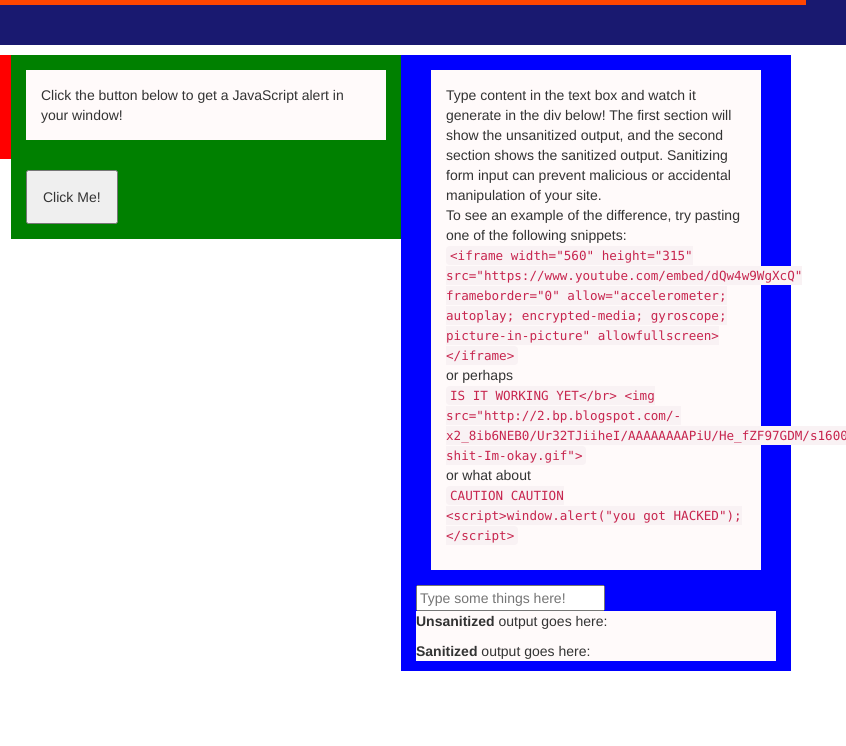
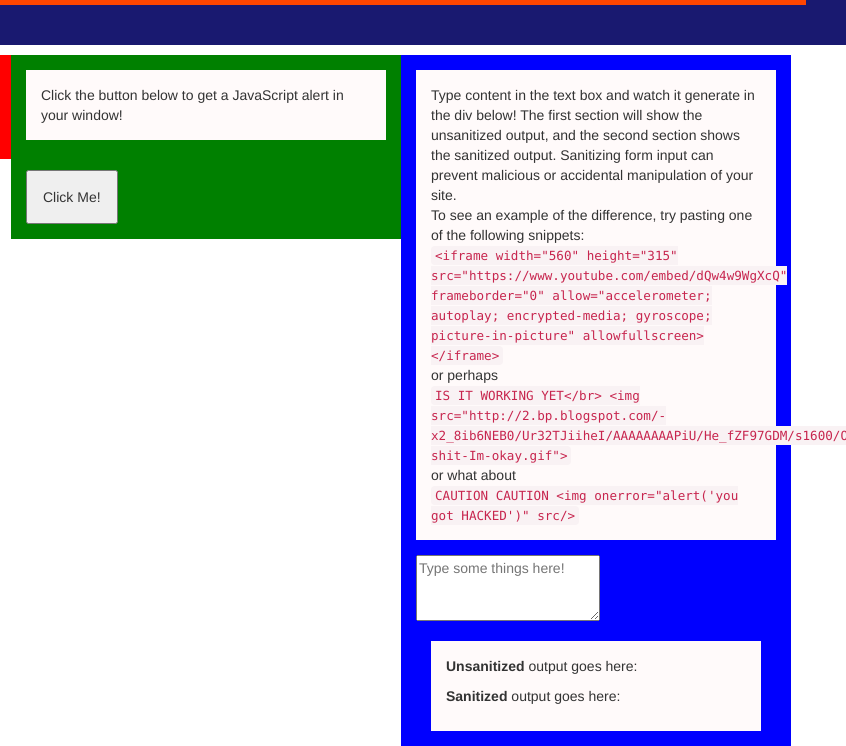
Before and after one commit to UWB-ACM/website-example-2, a plain HTML site: page index.html in a window 1280 px wide. Shown: the part 1686-2432 px from the top of the page, 434-1280 px from the left. Before the commit the page ends 2357 px from the top, so only its background shows below. Drawn offline with nearby package versions, Linux system fonts and the light colour scheme.

Commit message:
better styling conventions

```diff
--- a/index.html
+++ b/index.html
@@ -121,36 +121,32 @@
     <div class="container">
         <div class="row">
             <div class="col-md-4" style="background-color: red">
-                <button onClick="getNextMeme()" style="padding: 15px; margin: 15px;">This button will rotate through a set of images!</button>
+                <button onClick="getNextMeme()" class="paddi-boi">This button will rotate through a set of images!</button>
                 <img href="" id="memes" class="fit-my-image">
             </div>
             <div class="col-md-4" style="background-color: green">
                 <div class="row">
-                <p style="padding: 15px; margin: 15px; background-color: snow;">Click the button below to get a JavaScript alert in your window!</p>
+                <p class="paddi-boi light-bg">Click the button below to get a JavaScript alert in your window!</p>
                 </div>
                 <div class="row">
-                    <button onclick="makeAlert()" style="padding: 15px; margin: 15px; text-align: center;">Click Me!</button>
+                    <button onclick="makeAlert()" class="paddi-boi">Click Me!</button>
                 </div>
             </div>
             <div class="col-md-4" style="background-color: blue">
-                <div style="padding: 15px; margin: 15px; background-color: snow;">
-                <p>Type content in the text box and watch it generate in the div below! The first section will show the unsanitized output, and the second section shows the sanitized output. Sanitizing form input can prevent malicious or accidental manipulation of your site.<br>To see an example of the difference, try pasting one of the following snippets:
+                <div class="row">
+                <p class="paddi-boi light-bg">Type content in the text box and watch it generate in the div below! The first section will show the unsanitized output, and the second section shows the sanitized output. Sanitizing form input can prevent malicious or accidental manipulation of your site.<br>To see an example of the difference, try pasting one of the following snippets:
                 <br>
                 <code>&lt;iframe width="560" height="315" src="https://www.youtube.com/embed/dQw4w9WgXcQ" frameborder="0" allow="accelerometer; autoplay; encrypted-media; gyroscope; picture-in-picture" allowfullscreen&gt;&lt;/iframe&gt;</code>
                 <br>or perhaps<br><code>IS IT WORKING YET&lt;/br&gt; &lt;img src="http://2.bp.blogspot.com/-x2_8ib6NEB0/Ur32TJiiheI/AAAAAAAAPiU/He_fZF97GDM/s1600/Oh-shit-Im-okay.gif"&gt;</code>
-                <br>or what about<br><code>CAUTION CAUTION &lt;script&gt;window.alert("you got HACKED");&lt;/script&gt;</code>
+                <br>or what about<br><code>CAUTION CAUTION &lt;img onerror="alert('you got HACKED')" src/&gt;</code>
                 </p>
                 </div>
-                <input id="typeHere" type="text" placeholder="Type some things here!"></input>
-                <div style="background-color: snow;">
-                <div>
+                <textarea cols="20" rows="3" id="typeHere" type="text" placeholder="Type some things here!"></textarea>
+                <div class="paddi-boi light-bg">
                 <p><b>Unsanitized</b> output goes here:</p>
                 <p id="outputUnsanitized"></p>
-                </div>
-                <div>
                 <p><b>Sanitized</b> output goes here:</p>
                 <p id="outputSanitized"></p>
-                </div>
                 </div>
             </div>
         </div>
--- a/styles.css
+++ b/styles.css
@@ -33,3 +33,12 @@
 .section-text {
     padding: 5px;
 }
+
+.paddi-boi {
+    margin: 15px;
+    padding: 15px;
+}
+
+.light-bg {
+    background-color: snow;
+}
```
